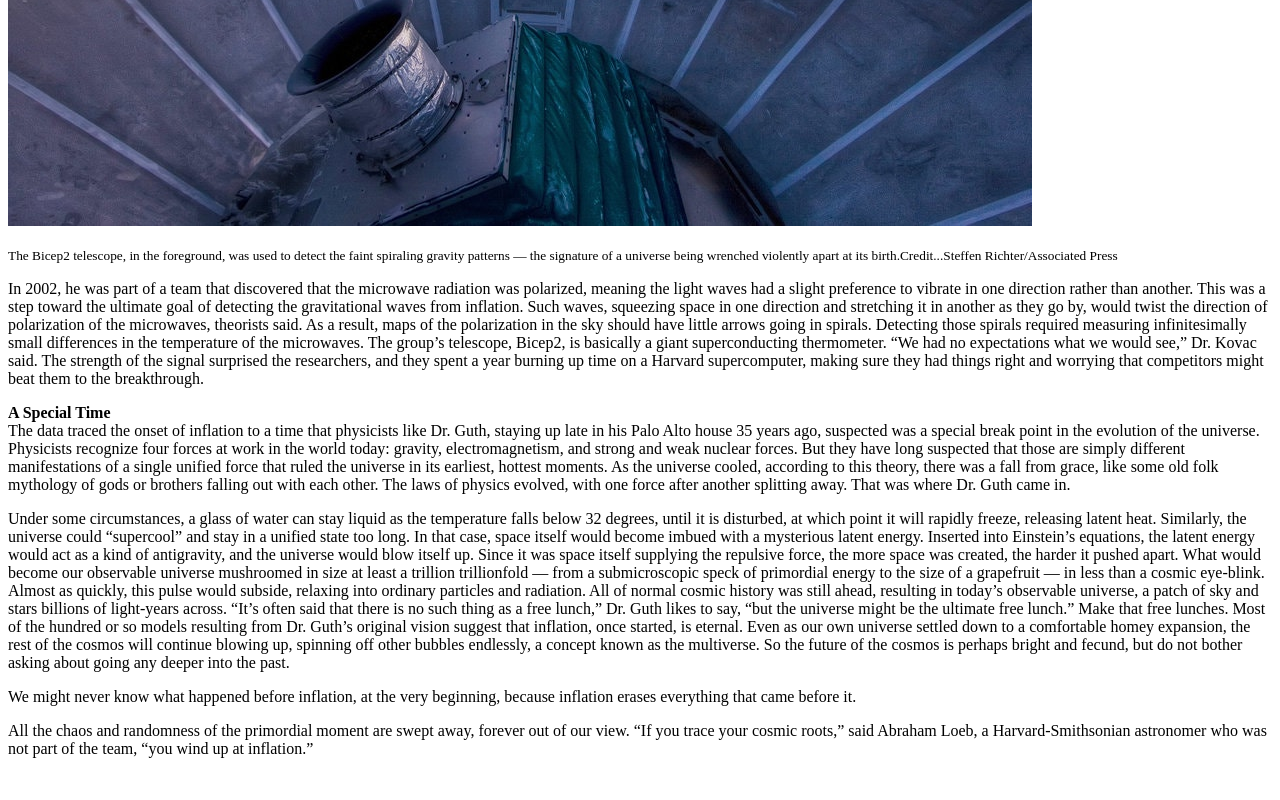
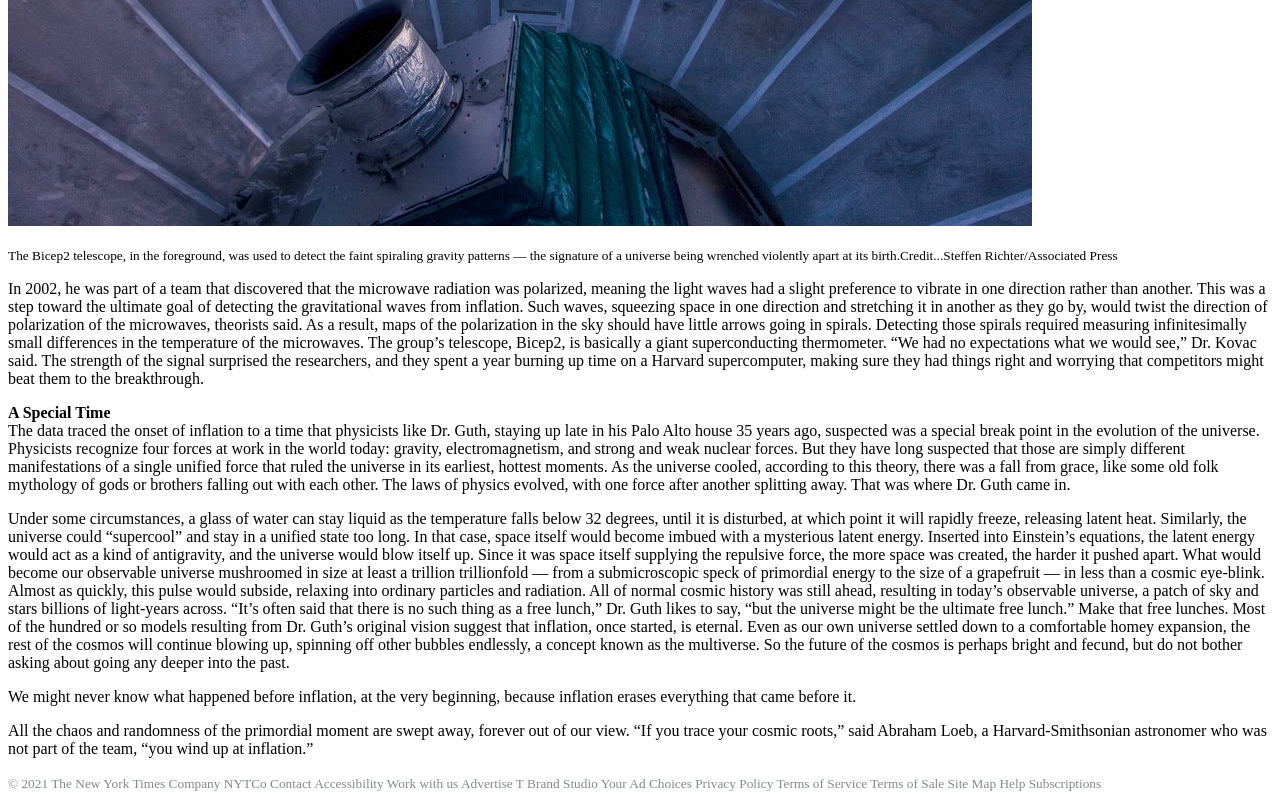
Before and after one commit to Ademola101/NewYork-Times-article-page-clone, a plain HTML site: page index.html in a window 1280 px wide. Shown: the part 4155-4955 px from the top of the page. Before the commit the page ends 4929 px from the top, so only its background shows below. Drawn offline with Linux system fonts and the light colour scheme; files whose address does not match are found by name; a web font is replaced by a local one.

Commit message:
footer and added links

```diff
--- a/index.html
+++ b/index.html
@@ -180,6 +180,23 @@ Dr. Kovac has spent his career trying to read the secrets of these waves. He is
       </div>
       <div class="left"></div>
   </div>
+  <footer> <small>
+    <a class="copy" href="https://help.nytimes.com/hc/en-us/articles/115014792127-Copyright-notice"
+    style="text-decoration: none; color: rgb(129, 137, 138);"> © 2021 The New York Times Company
+    </a> <a class="rest" style="text-decoration: none; color: rgb(129, 137, 138);" href="https://www.nytco.com/">NYTCo</a>
+    <a class="rest" style="text-decoration: none; color: rgb(129, 137, 138);" href="https://help.nytimes.com/hc/en-us/articles/115015385887-Contact-Us"> Contact</a>
+  <a class="rest" style="text-decoration: none; color: rgb(129, 137, 138);" href="https://help.nytimes.com/hc/en-us/articles/115015727108-Accessibility">Accessibility</a>
+<a class="rest" style="text-decoration: none; color: rgb(129, 137, 138);" href="https://www.nytco.com/careers/"> Work with us</a>
+<a class="rest" style="text-decoration: none; color: rgb(129, 137, 138);" href="https://nytmediakit.com/"> Advertise</a>
+<a class="rest" style="text-decoration: none; color: rgb(129, 137, 138);" href="http://www.tbrandstudio.com/">T Brand Studio</a>
+<a class="rest" style="text-decoration: none; color: rgb(129, 137, 138);" href="https://www.nytimes.com/privacy/cookie-policy#how-do-i-manage-trackers">Your Ad Choices</a>
+<a class="rest" style="text-decoration: none; color: rgb(129, 137, 138);" href="https://www.nytimes.com/privacy/privacy-policy">Privacy Policy</a>
+<a class="rest" style="text-decoration: none; color: rgb(129, 137, 138);" href="https://help.nytimes.com/hc/en-us/articles/115014893428-Terms-of-service">Terms of Service</a>
+<a class="rest" style="text-decoration: none; color: rgb(129, 137, 138);" href="https://help.nytimes.com/hc/en-us/articles/115014893968-Terms-of-sale">Terms of Sale</a>
+<a class="rest" style="text-decoration: none; color: rgb(129, 137, 138);" href="https://www.nytimes.com/sitemap/">Site Map</a>
+<a class="rest" style="text-decoration: none; color: rgb(129, 137, 138);" href="https://help.nytimes.com/hc/en-us">Help</a>
+<a class="rest" style="text-decoration: none; color: rgb(129, 137, 138);" href="https://www.nytimes.com/subscription?campaignId=37WXW">Subscriptions</a></small>
+</footer>
 
 </body>
 </html>
```
